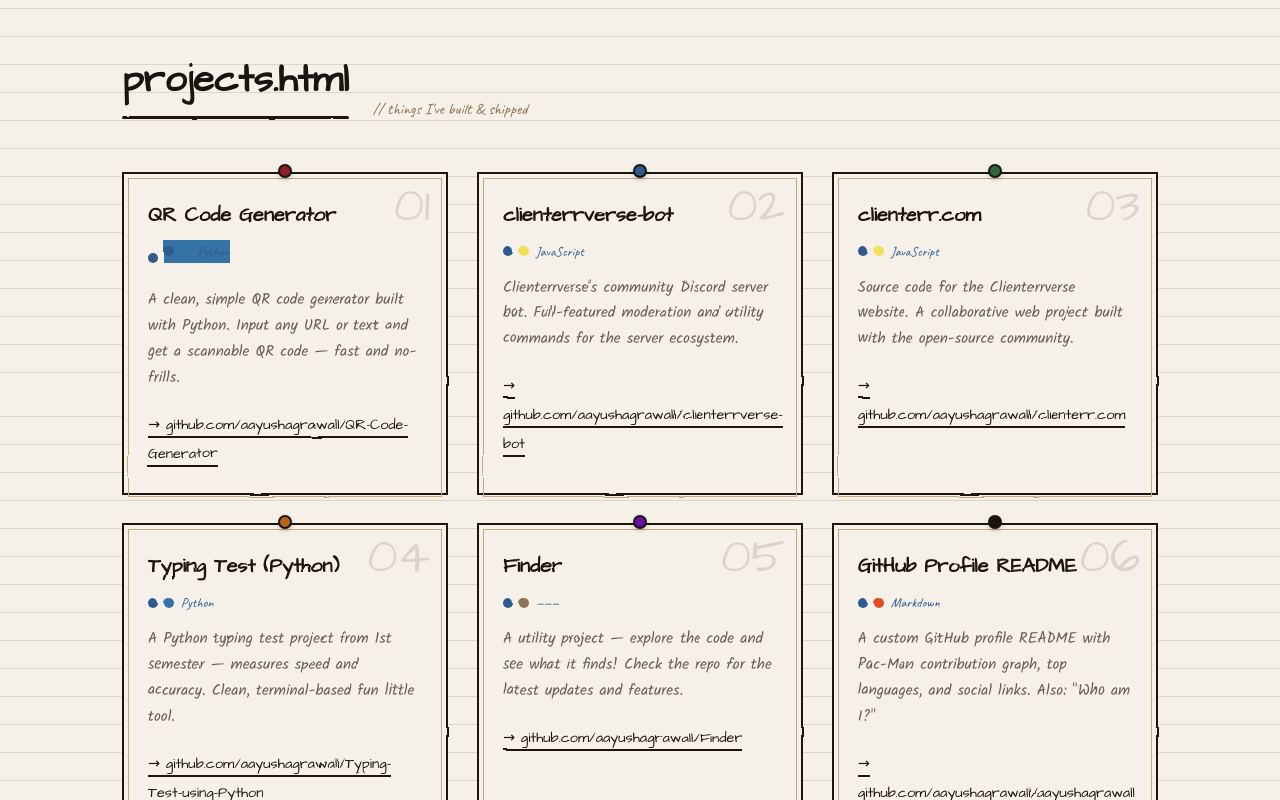
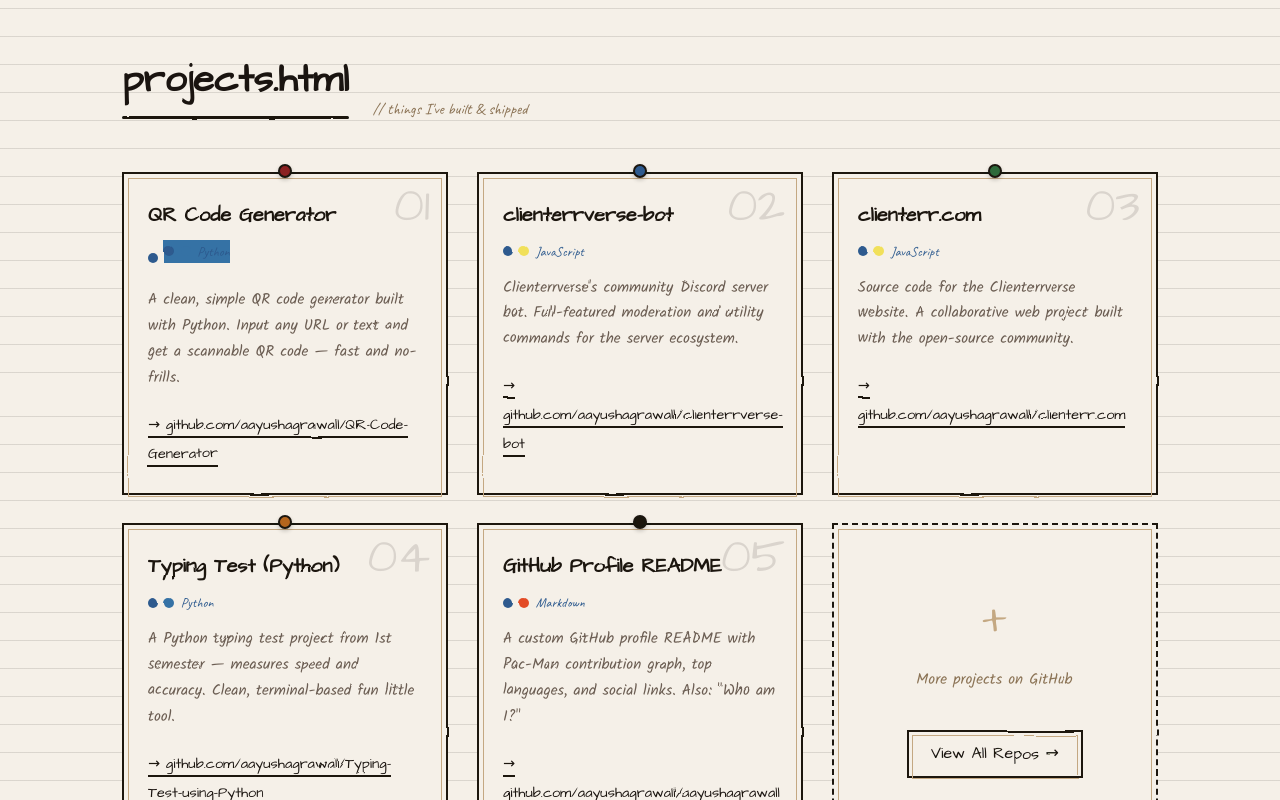
Before and after one commit to aayushagrawall/aayushagrawal.codes, a plain HTML site: page index.html in a window 1280 px wide. Shown: the part 2000-2800 px from the top of the page. Drawn offline with nearby package versions, Linux system fonts and the light colour scheme.

Commit message:
refactor: update project order and remove Finder project card from the projects section in index.html

```diff
--- a/index.html
+++ b/index.html
@@ -304,25 +304,10 @@
           <a href="https://github.com/aayushagrawall/Typing-Test-using-Python" target="_blank" rel="noopener" class="card-link">→ github.com/aayushagrawall/Typing-Test-using-Python</a>
         </div>
 
-        <!-- Project 5: Finder -->
-        <div class="project-card fade-up">
-          <div class="pin" style="background: #6a0dad;"></div>
-          <span class="card-num">05</span>
-          <h3>Finder</h3>
-          <div class="project-lang">
-            <span style="display:inline-flex;align-items:center;gap:.4rem;">
-              <span style="width:10px;height:10px;border-radius:50%;background:#8b7355;display:inline-block;"></span>
-              ———
-            </span>
-          </div>
-          <p>A utility project — explore the code and see what it finds! Check the repo for the latest updates and features.</p>
-          <a href="https://github.com/aayushagrawall/Finder" target="_blank" rel="noopener" class="card-link">→ github.com/aayushagrawall/Finder</a>
-        </div>
-
-        <!-- Project 6: GitHub Profile -->
+                <!-- Project 5: GitHub Profile -->
         <div class="project-card fade-up">
           <div class="pin" style="background: #1a1410;"></div>
-          <span class="card-num">06</span>
+          <span class="card-num">05</span>
           <h3>GitHub Profile README</h3>
           <div class="project-lang">
             <span style="display:inline-flex;align-items:center;gap:.4rem;">
```
